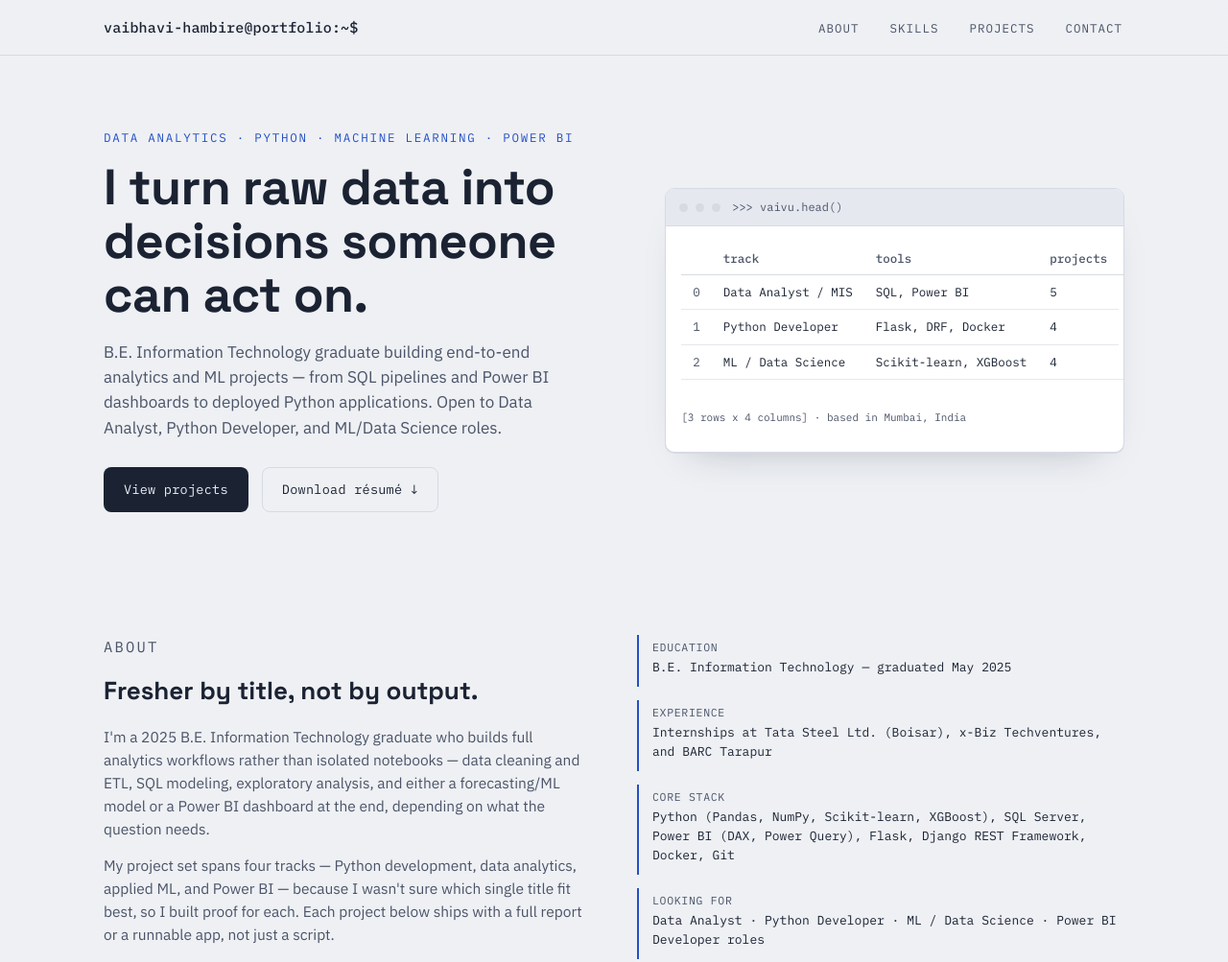
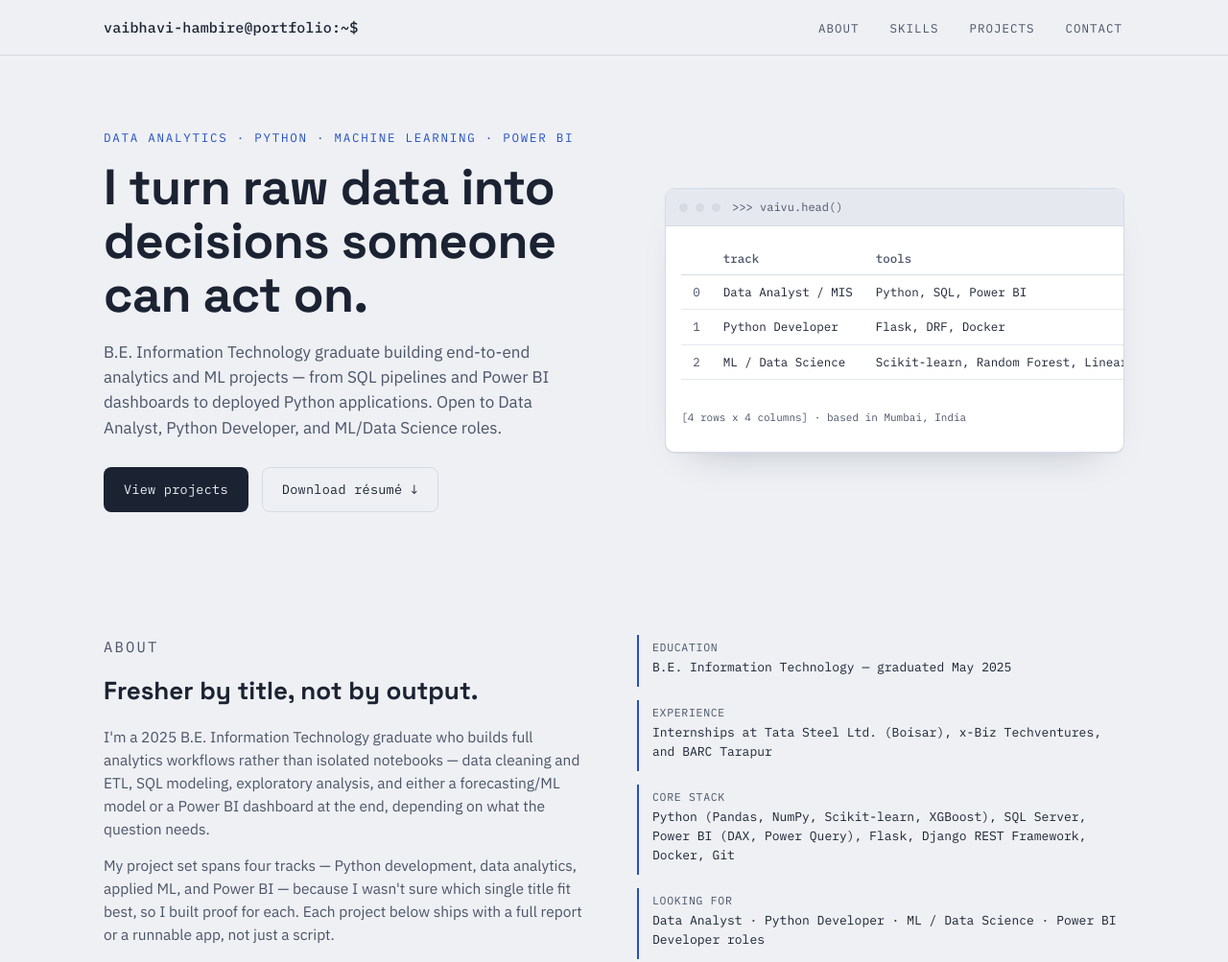
Before and after one commit to Vaibhavihambire/portfolio, a plain HTML site: page index.html in a window 1280 px wide. Shown: the top 1003 px of the page at 96% size. Drawn offline with Linux system fonts and the light colour scheme.

Commit message:
Fix resume link and update skills in index.html
Updated resume link to include .pdf extension and added additional skills and experience.

```diff
--- a/index.html
+++ b/index.html
@@ -302,7 +302,7 @@
         <div class="hero-actions">
           <a href="#projects" class="btn btn-primary">View projects</a>
           <!-- TODO: replace # with a hosted link to your resume PDF -->
-          <a href="resume/Vaibhavi_Hambire_Resume_Portfolio target="_blank"" class="btn btn-ghost">Download résumé ↓</a>
+          <a href="resume/Vaibhavi_Hambire_Resume_Portfolio.pdf" download class="btn btn-ghost">Download résumé ↓</a>
         </div>
       </div>
 
@@ -320,26 +320,26 @@
               <tr>
                 <td class="idx">0</td>
                 <td>Data Analyst / MIS</td>
-                <td>SQL, Power BI</td>
-                <td>5</td>
+                <td>Python, SQL, Power BI</td>
+                <td>6</td>
                 <td rowspan="3"><span class="status-pill">open_to_work</span></td>
               </tr>
               <tr>
                 <td class="idx">1</td>
                 <td>Python Developer</td>
                 <td>Flask, DRF, Docker</td>
-                <td>4</td>
+                <td>3</td>
               </tr>
               <tr>
                 <td class="idx">2</td>
                 <td>ML / Data Science</td>
-                <td>Scikit-learn, XGBoost</td>
-                <td>4</td>
+                <td>Scikit-learn, Random Forest, Linear Regression, XGBoost</td>
+                <td>5</td>
               </tr>
             </tbody>
           </table>
         </div>
-        <p class="df-caption">[3 rows x 4 columns] · based in Mumbai, India</p>
+        <p class="df-caption">[4 rows x 4 columns] · based in Mumbai, India</p>
       </div>
     </div>
   </section>
```
